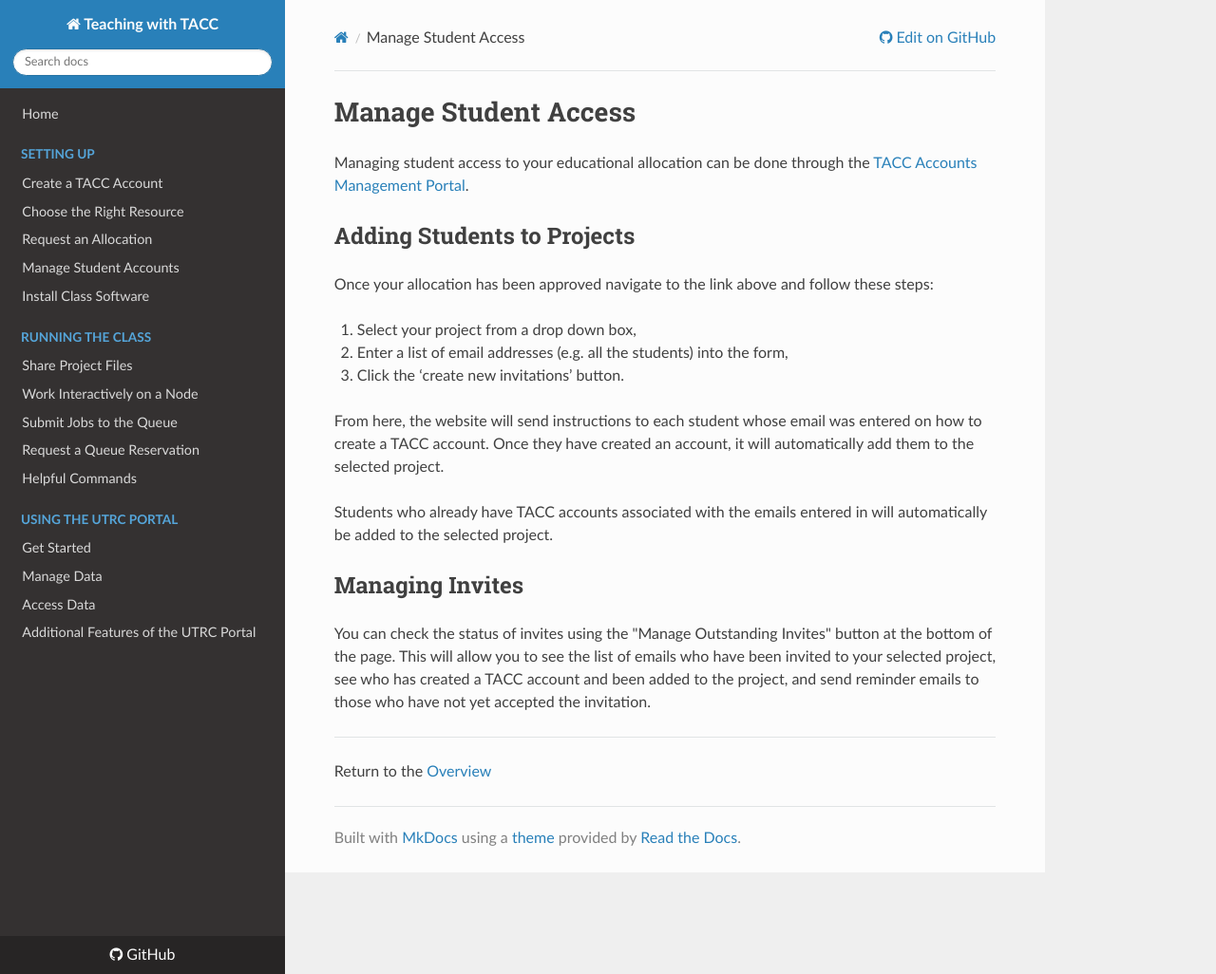
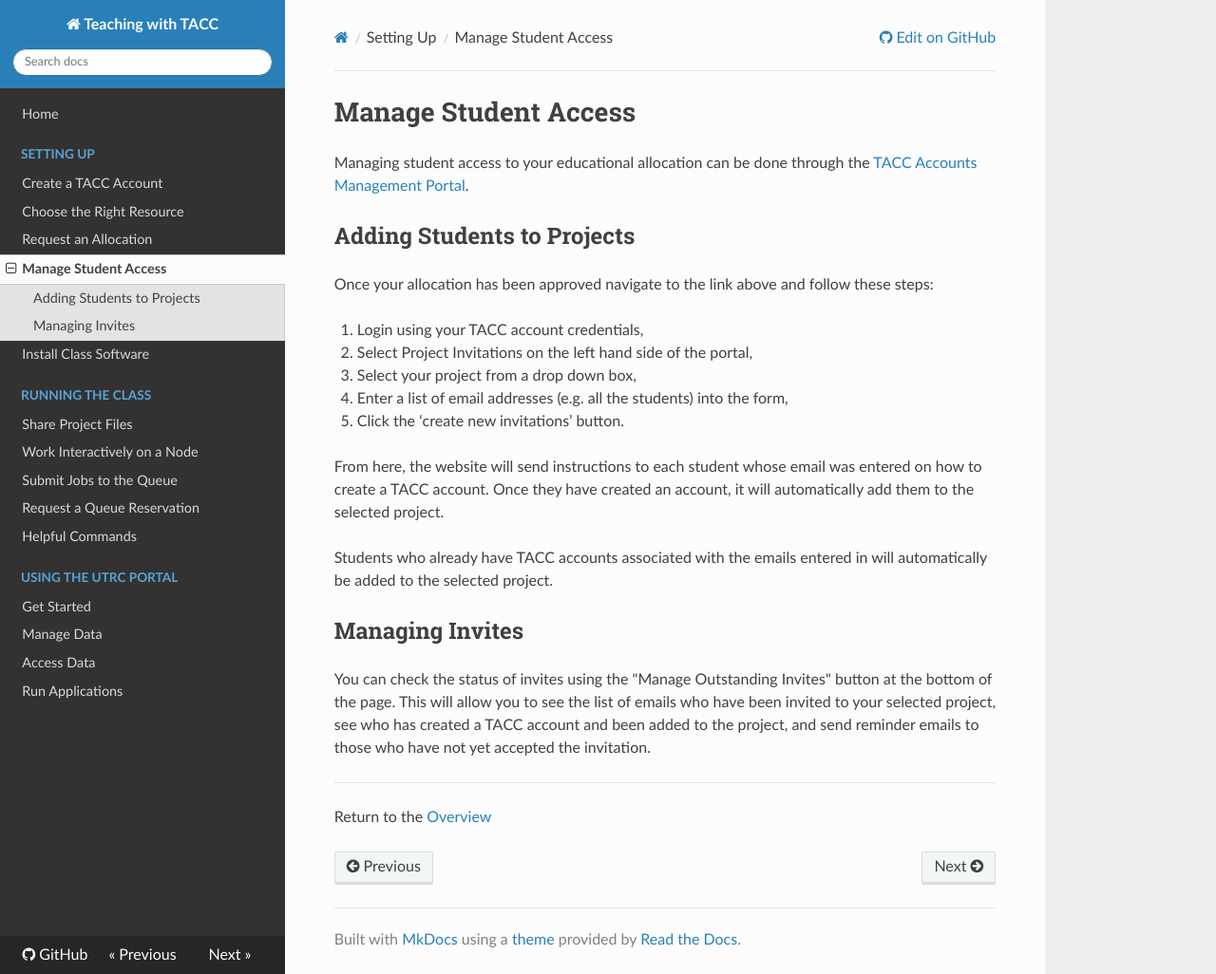
Before and after one commit to TACC/TeachingWithTACC, an MkDocs documentation site: the page built from docs/01.manage_access.md, in a window 1280 px wide and 1026 px high. Shown: the whole window at 95% size. Built offline with MkDocs 1.6.1, drawn with Linux system fonts in a browser that asks for light colours; nearby versions of some CDN libraries.

Commit message:
Fixed nav part of yaml file and updated manage access doc

```diff
--- a/docs/01.manage_access.md
+++ b/docs/01.manage_access.md
@@ -1,14 +1,17 @@
 # Manage Student Access
 
-Managing student access to your educational allocation can be done through the [TACC Accounts Management Portal](https://accounts.tacc.utexas.edu/project_invite).
+Managing student access to your educational allocation can be done through the [TACC Accounts Management Portal](https://accounts.tacc.utexas.edu/).
 
 ## Adding Students to Projects
 
 Once your allocation has been approved navigate to the link above and follow these steps:
 
-1.  Select your project from a drop down box,
-2.  Enter a list of email addresses (e.g. all the students) into the form,
-3.  Click the ‘create new invitations’ button.
+1.  Login using your TACC account credentials,
+2.  Select Project Invitations on the left hand side of the portal,
+3.  Select your project from a drop down box,
+4.  Enter a list of email addresses (e.g. all the students) into the form,
+5.  Click the ‘create new invitations’ button.
+
 
 From here, the website will send instructions to each student whose email was entered on how to create a TACC account.
 Once they have created an account, it will automatically add them to the selected project.
--- a/mkdocs.yml
+++ b/mkdocs.yml
@@ -6,7 +6,7 @@ nav:
         - Create a TACC Account: 01.create_account.md
         - Choose the Right Resource: 01.choose_resource.md
         - Request an Allocation: 01.request_allocation.md
-        - Manage Student Accounts: 01.manage_accounts.md
+        - Manage Student Access: 01.manage_access.md
         - Install Class Software: 01.install_software.md
     - Running the Class:
         - Share Project Files: 02.sharing_files.md
@@ -18,5 +18,5 @@ nav:
         - Get Started: 03.getting_started.md
         - Manage Data: 03.managing_data.md
         - Access Data: 03.accessing_data.md
-        - Additional Features of the UTRC Portal: 03.add_features.md
+        - Run Applications: 03.run_applications.md
 theme: readthedocs
```
